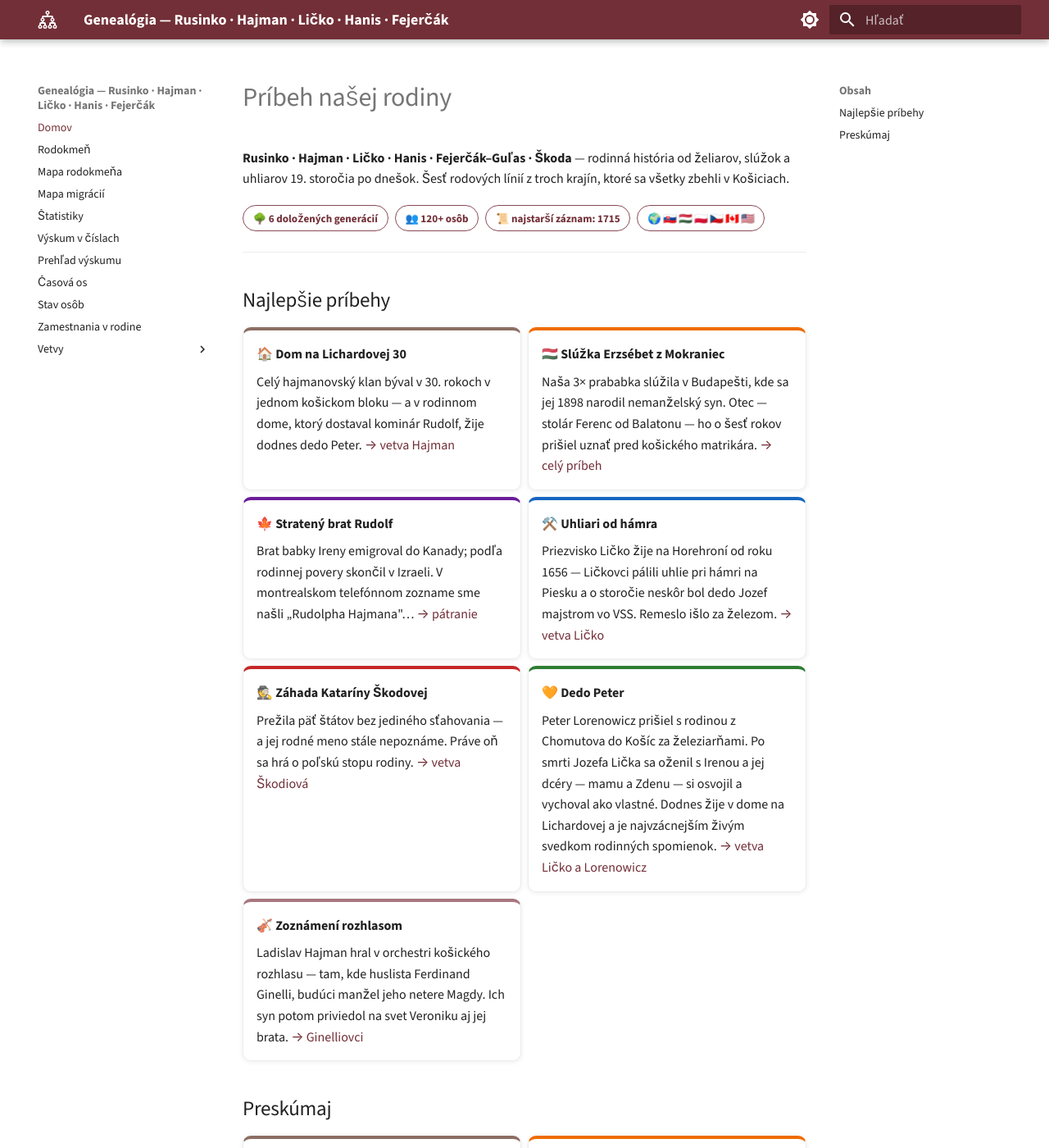
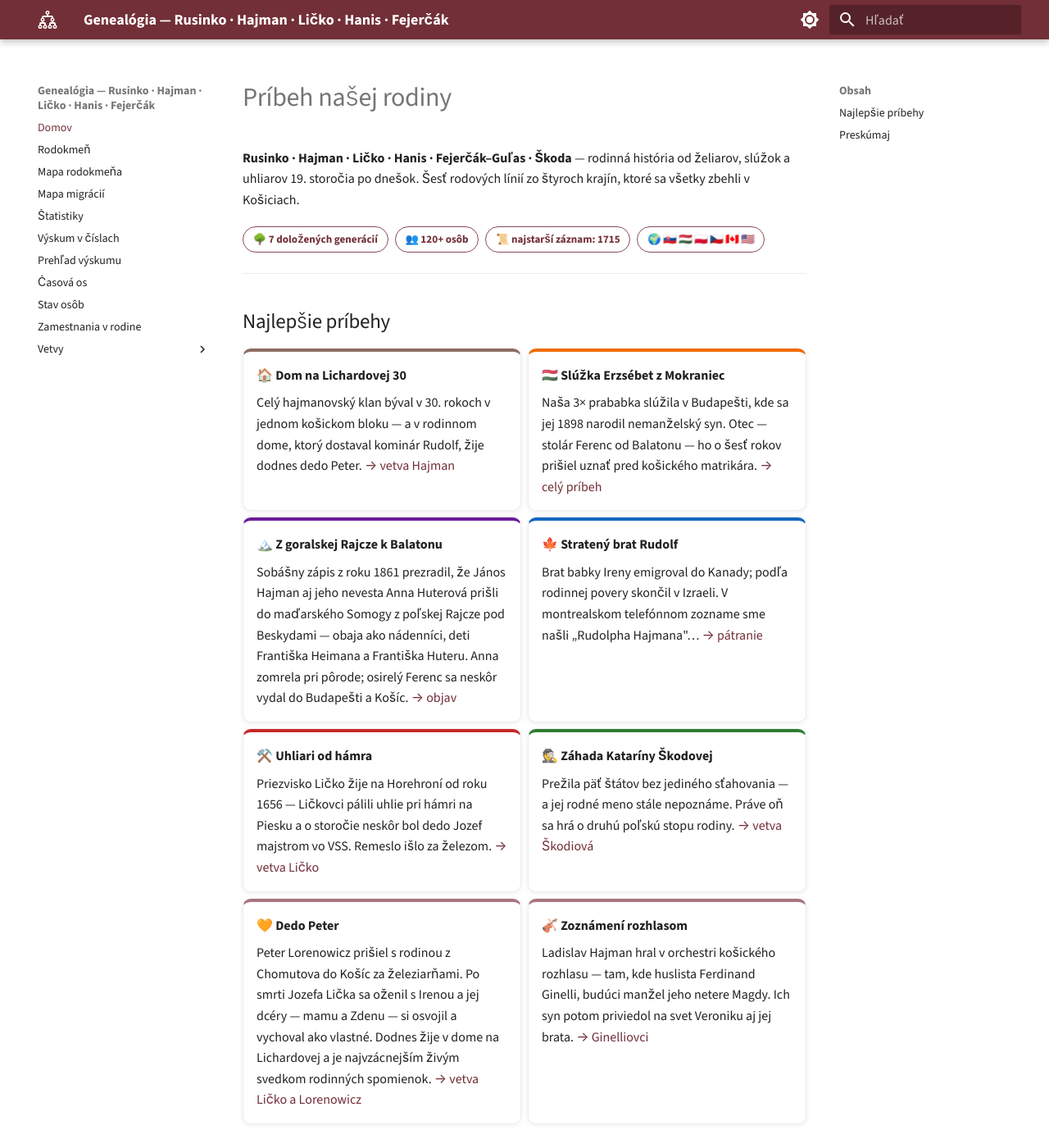
Before and after one commit to vrusi/genealogia, an MkDocs documentation site: the page built from docs/index.md, in a window 1280 px wide and 1400 px high. Shown: the whole window at 82% size. Built offline with MkDocs 1.6.1 and Material for MkDocs 9.7.7, drawn with Linux system fonts in a browser that asks for light colours.

```diff
--- a/docs/index.md
+++ b/docs/index.md
@@ -1,9 +1,9 @@
 # Príbeh našej rodiny
 
-**Rusinko · Hajman · Ličko · Hanis · Fejerčák–Guľas · Škoda** — rodinná história od želiarov, slúžok a uhliarov 19. storočia po dnešok. Šesť rodových línií z troch krajín, ktoré sa všetky zbehli v Košiciach.
+**Rusinko · Hajman · Ličko · Hanis · Fejerčák–Guľas · Škoda** — rodinná história od želiarov, slúžok a uhliarov 19. storočia po dnešok. Šesť rodových línií zo štyroch krajín, ktoré sa všetky zbehli v Košiciach.
 
 <div class="fakt-pas">
-<span>🌳 6 doložených generácií</span>
+<span>🌳 7 doložených generácií</span>
 <span>👥 120+ osôb</span>
 <span>📜 najstarší záznam: 1715</span>
 <span>🌍 🇸🇰 🇭🇺 🇵🇱 🇨🇿 🇨🇦 🇺🇸</span>
@@ -21,7 +21,11 @@
 
 -   🇭🇺 **Slúžka Erzsébet z Mokraniec**
 
-    Naša 3× prababka slúžila v Budapešti, kde sa jej 1898 narodil nemanželský syn. Otec — stolár Ferenc od Balatonu — ho o šesť rokov prišiel uznať pred košického matrikára. [→ celý príbeh](vetva-hajman-skodiova.md#jozefov-rodny-zapis-ziskany-fs-1472026-prelomovy-dokument)
+    Naša 3× prababka slúžila v Budapešti, kde sa jej 1898 narodil nemanželský syn. Otec — stolár Ferenc od Balatonu — ho o šesť rokov prišiel uznať pred košického matrikára. [→ celý príbeh](vetva-hajman-skodiova.md#rodny-zapis-jozefa-budapest-1898)
+
+-   🏔️ **Z goralskej Rajcze k Balatonu**
+
+    Sobášny zápis z roku 1861 prezradil, že János Hajman aj jeho nevesta Anna Huterová prišli do maďarského Somogy z poľskej Rajcze pod Beskydami — obaja ako nádenníci, deti Františka Heimana a Františka Huteru. Anna zomrela pri pôrode; osirelý Ferenc sa neskôr vydal do Budapešti a Košíc. [→ objav](vetva-hajman-skodiova.md)
 
 -   🍁 **Stratený brat Rudolf**
 
@@ -33,7 +37,7 @@
 
 -   🕵️ **Záhada Kataríny Škodovej**
 
-    Prežila päť štátov bez jediného sťahovania — a jej rodné meno stále nepoznáme. Práve oň sa hrá o poľskú stopu rodiny. [→ vetva Škodiová](vetva-hajman-skodiova.md)
+    Prežila päť štátov bez jediného sťahovania — a jej rodné meno stále nepoznáme. Práve oň sa hrá o druhú poľskú stopu rodiny. [→ vetva Škodiová](vetva-hajman-skodiova.md)
 
 -   🧡 **Dedo Peter**
 
```
Also changed, not shown: docs/prilohy/mapa-rodokmena.html (+11 -8 lines), landing.md (+8 -4 lines), publish.py (+43 -0 lines).
